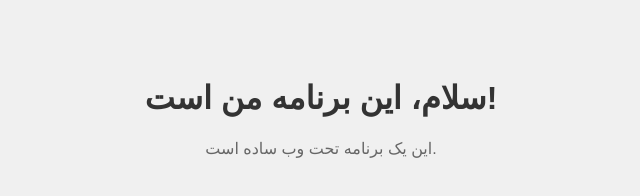
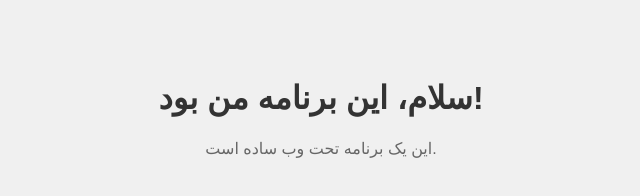
Before and after one commit to navidashtab/newapp, a plain HTML site: page index.html in a window 1280 px wide. Shown: the whole page, without its empty margins (319-959 px from the left). Drawn offline with Linux system fonts and the light colour scheme.

Commit message:
Update index.html

```diff
--- a/index.html
+++ b/index.html
@@ -8,7 +8,7 @@
          <link rel="manifest" href="manifest.json">
      </head>
      <body>
-         <h1>سلام، این برنامه من است!</h1>
+         <h1>سلام، این برنامه من بود!</h1>
          <p>این یک برنامه تحت وب ساده است.</p>
          <script src="app.js"></script>
      </body>
```
